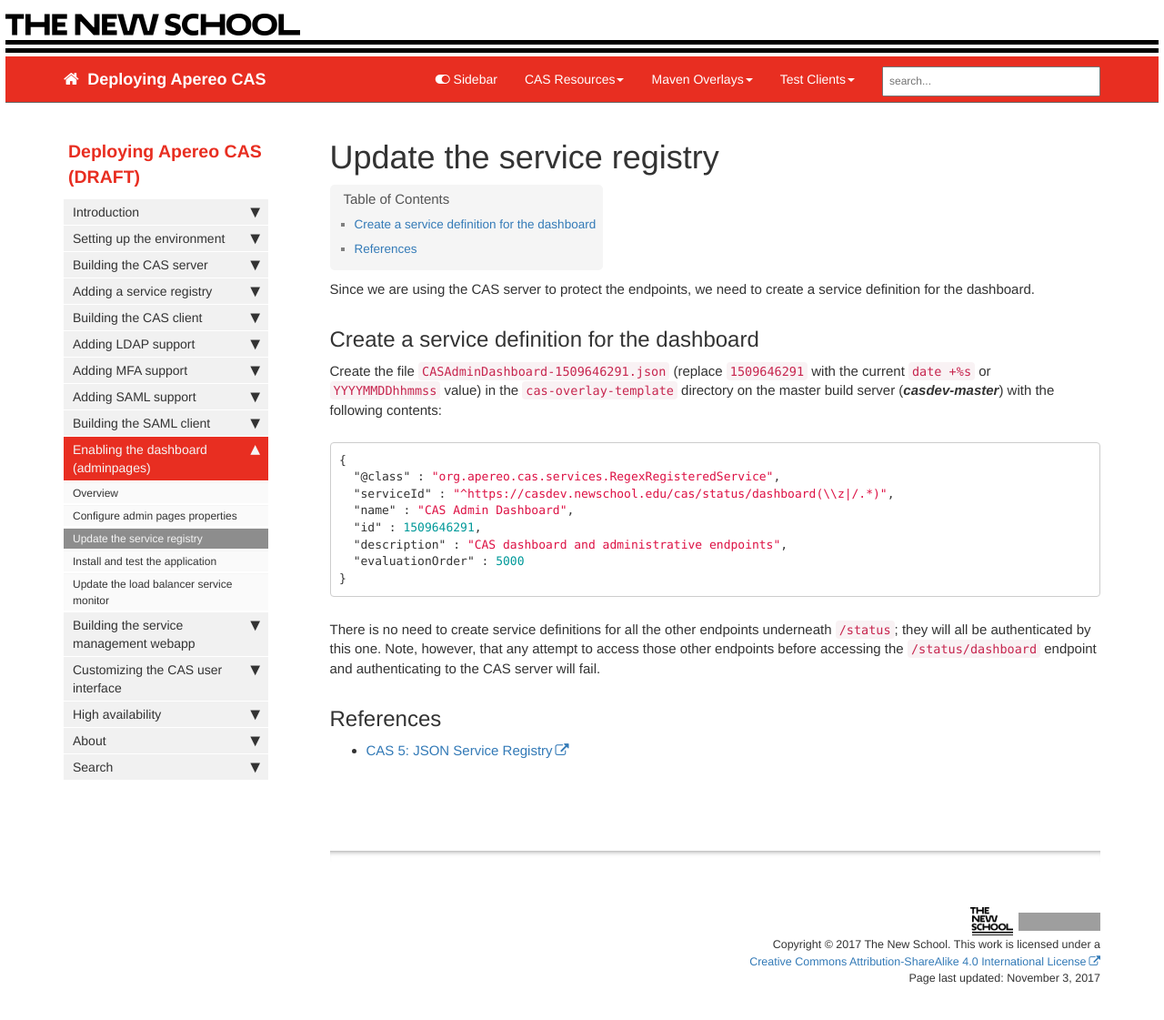
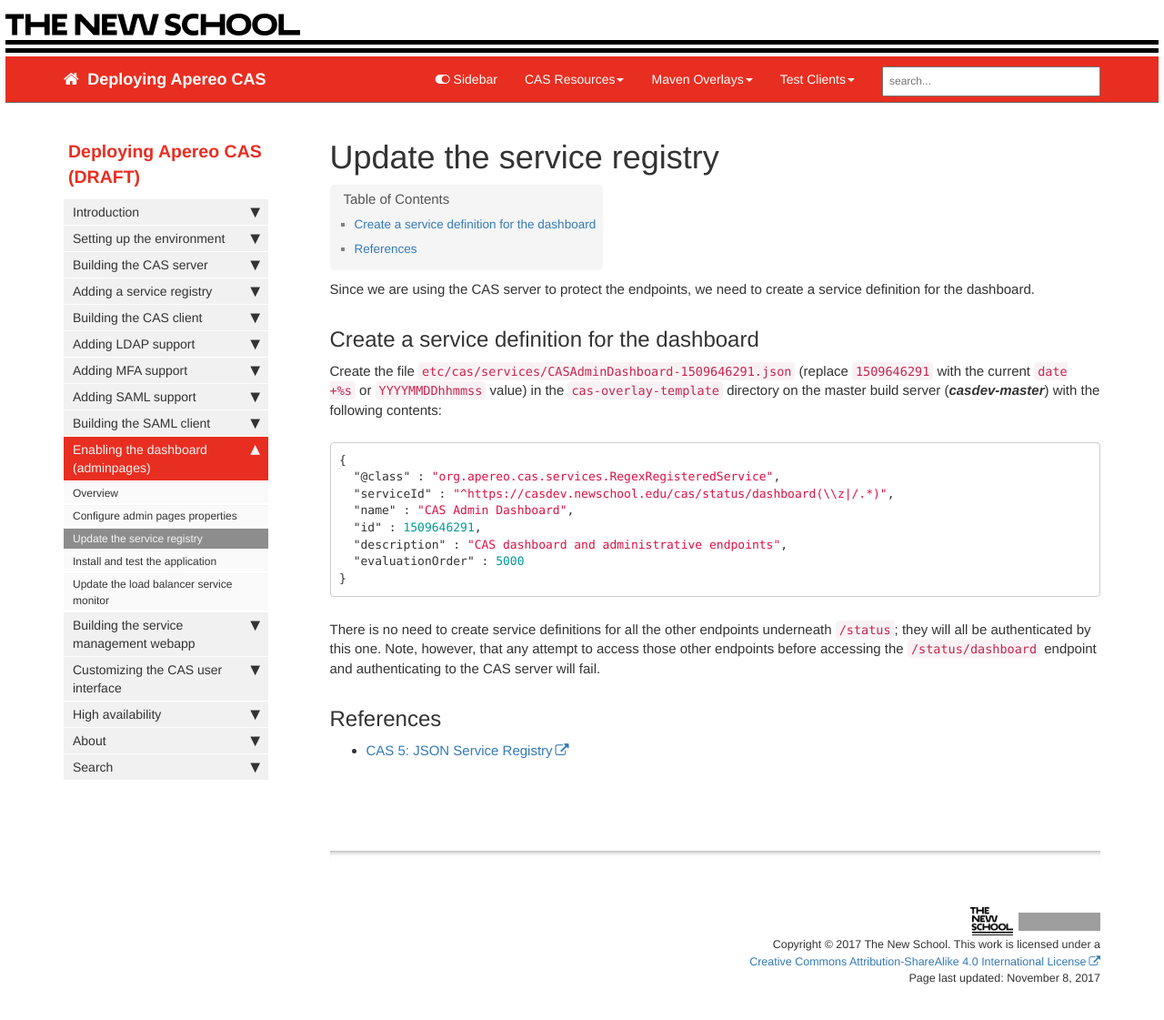
Before and after one commit to dacurry-tns/deploying-apereo-cas, a Jekyll site: the page built from pages/building/server/dashboard/update-the-service-registry.md, in a window 1280 px wide and 1135 px high. Shown: the top 1121 px of the window at 91% size. Built offline with Jekyll 4.4.1, drawn with Linux system fonts in a browser that asks for light colours; nearby versions of some CDN libraries; comment, search, counter and statistics services are not loaded; grey boxes are pictures that could not be loaded.

Commit message:
Added missing path to file

````diff
--- a/pages/building/server/dashboard/update-the-service-registry.md
+++ b/pages/building/server/dashboard/update-the-service-registry.md
@@ -1,6 +1,6 @@
 ---
 title: Update the service registry
-last_updated: November 3, 2017
+last_updated: November 8, 2017
 sidebar: main_sidebar
 permalink: building_server_dashboard_update-the-service-registry.html
 summary:
@@ -10,7 +10,7 @@ Since we are using the CAS server to protect the endpoints, we need to create a
 
 ## Create a service definition for the dashboard
 
-Create the file `CASAdminDashboard-1509646291.json` (replace `1509646291` with the current `date +%s` or `YYYYMMDDhhmmss` value) in the `cas-overlay-template` directory on the master build server (***casdev-master***) with the following contents:
+Create the file `etc/cas/services/CASAdminDashboard-1509646291.json` (replace `1509646291` with the current `date +%s` or `YYYYMMDDhhmmss` value) in the `cas-overlay-template` directory on the master build server (***casdev-master***) with the following contents:
 
 ```json
 {
````
